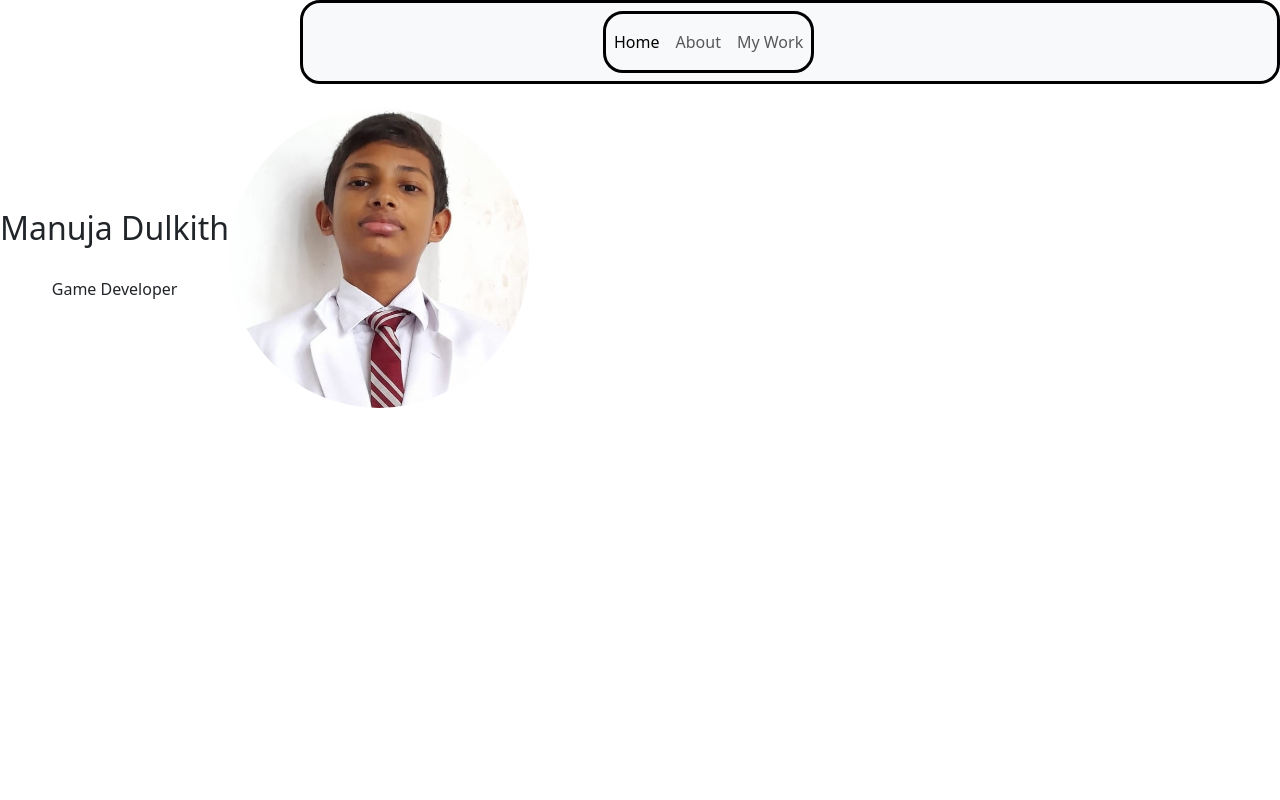
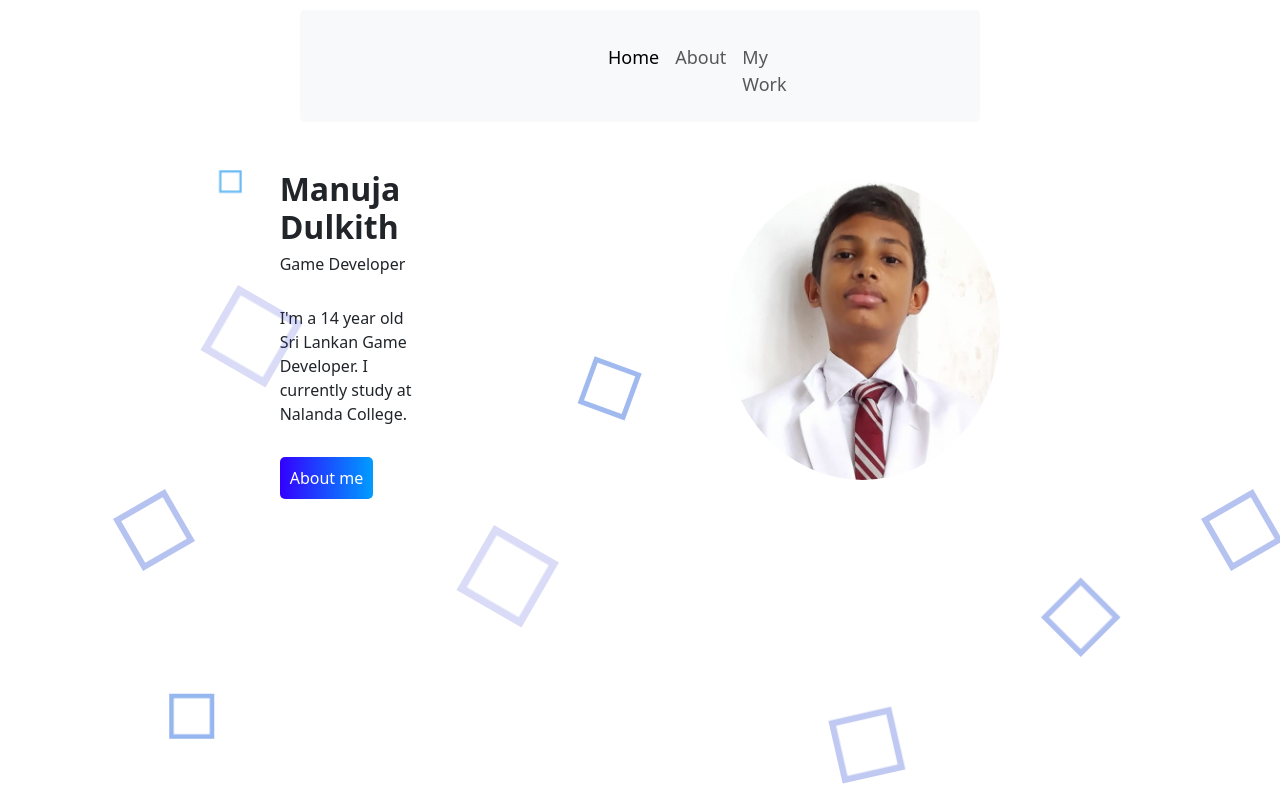
Before and after one commit to Manuja555/Pulz-23-Manuja-Dulkith-Web-Dev-Junior-Personal-Portfolio, a plain HTML site: page Pulz '23 Web Dev Personal Portfolio/index.html in a window 1280 px wide. Drawn offline with nearby package versions, Linux system fonts and the light colour scheme.

Commit message:
Add files via upload
Added some background animations. Modified CSS

```diff
--- a/Pulz '23 Web Dev Personal Portfolio/CSS/style.css
+++ b/Pulz '23 Web Dev Personal Portfolio/CSS/style.css
@@ -1,6 +1,16 @@
+.content {
+
+    display: flex;
+    flex-direction: column;
+
+}
+
 .sec1 {
 
-    text-align: center;
+    display: flex;
+    justify-content: center;
+    margin-left: 300px;
+    margin-right: 300px;
 
 }
 
@@ -9,6 +19,7 @@
     border-radius: 50%;
     width: 300px;
     height: 300px;
+    margin-left: 300px;
 
 
 }
@@ -36,7 +47,150 @@ display: flex;
 justify-content: center;
 position: fixed;
 margin-left: 300px;
-border: solid black;
-border-radius: 20px;
+margin-right: 300px;
+margin-top: 10px;
+font-size: 18px;
+background-color: transparent;
+border-radius: 5px;
+
 
 }
+
+.navbar ul{
+
+    border: none;
+    margin-left: 0px;
+    margin-right: 0px;
+    display: flex;
+    justify-content: center;
+    background-color: transparent;
+
+
+}
+
+.navbar div {
+
+    border: none;
+    background-color: transparent;
+
+
+
+
+}
+
+.AboutButton a{
+
+    background-image: linear-gradient(to right, #3300ff, #009dff);
+    color: white;
+    border: none;
+    border-radius: 5px;
+    cursor: pointer;
+    text-decoration: none;
+    padding: 10px;
+
+
+}
+
+.Sec2 {
+
+
+    justify-content: center;
+    margin-left: 300px;
+    margin-right: 300px;
+
+
+}
+
+.box div{
+
+    position: fixed;
+    width: 60px;
+    height: 60px;
+    background-color: transparent;
+    border: 6px solid rgb(101, 193, 255);
+    opacity: 70%;
+}
+
+.box div:nth-child(1){
+
+    top: 80%;
+    left: 30%;
+    animation: animate 6s linear infinite;
+
+
+}
+.box div:nth-child(2){
+
+    top: 20%;
+    left: 15%;
+    animation: animate 4s linear infinite;
+
+
+}.box div:nth-child(3){
+
+    top: 50%;
+    left: 10%;
+    animation: animate 6s linear infinite;
+
+
+}.box div:nth-child(4){
+
+    top: 70%;
+    left: 90%;
+    animation: animate 3s linear infinite;
+
+
+}.box div:nth-child(5){
+
+    top: 90%;
+    left: 10%;
+    animation: animate 10s linear infinite;
+
+
+}.box div:nth-child(6){
+
+    top: 50%;
+    left: 42%;
+    animation: animate 9s linear infinite;
+
+
+}.box div:nth-child(7){
+
+    top: 65%;
+    left: 60%;
+    animation: animate 5s linear infinite;
+
+
+}.box div:nth-child(8){
+
+    top: 98%;
+    left: 60%;
+    animation: animate 7s linear infinite;
+
+
+}.box div:nth-child(9){
+
+    top: 70%;
+    left: 5%;
+    animation: animate 3s linear infinite;
+
+
+}.box div:nth-child(10){
+
+    top: 80%;
+    left: 78%;
+    animation: animate 8s linear infinite;
+
+
+}
+
+@keyframes animate{
+
+    0%{transform: scale(0) translateY(0) translateX(0) rotate(0);
+    opacity: 1;
+    border-color: #46daff;}
+    100%{transform: scale(1.5) translateY(-90px) translateX(90px) rotate(360deg);
+        opacity: 0;
+        border-color: #1000bd;}
+
+}
--- a/Pulz '23 Web Dev Personal Portfolio/index.html
+++ b/Pulz '23 Web Dev Personal Portfolio/index.html
@@ -12,7 +12,6 @@
 
     </head>
     <body>
-
 
         <nav class="navbar navbar-expand-lg bg-body-tertiary">
             <div class="navbar">
@@ -32,20 +31,45 @@
           </nav> <!--Nav Bar-->
 
           <br>
+          <br>
 
-          <nav class ="sec1">
+          <div class="content">
+
+          <div class ="sec1">
 
             <div class="startpage">
             <div class="leftside">
-            <h2>Manuja Dulkith</h2><br>
-            <h6>Game Developer</h6>
+            <h2><b>Manuja Dulkith</b></h2>
+            <h6>Game Developer</h6><br>
+            <p>I'm a 14 year old Sri Lankan Game Developer. I currently study at Nalanda College.</p><br>
+            <div class="AboutButton">
+            <a href="">About me</a>
+            </div>
             </div>
 
             <img src="imgs/IMG-20230726-WA0000.jpg" alt="" class="pfp">
 
             </div>
-          </nav>
+          </div> <!--Welcome Section code-->
 
+          <br>
+          <br>
+          <br>
+
+        </div>
+
+        <div class="box">
+          <div></div>
+          <div></div>
+          <div></div>
+          <div></div>
+          <div></div>
+          <div></div>
+          <div></div>
+          <div></div>
+          <div></div>
+          <div></div>
+        </div>
 
 
         <script src="https://cdn.jsdelivr.net/npm/bootstrap@5.3.2/dist/js/bootstrap.bundle.min.js" integrity="sha384-C6RzsynM9kWDrMNeT87bh95OGNyZPhcTNXj1NW7RuBCsyN/o0jlpcV8Qyq46cDfL" crossorigin="anonymous"></script>
```
Also changed, not shown: Pulz '23 Web Dev Personal Portfolio/imgs/Optimized-Illustration-from-Adobe-Stock-for-ITC-Post-on-AI-in-Game-Development-scaled.jpeg (added).
